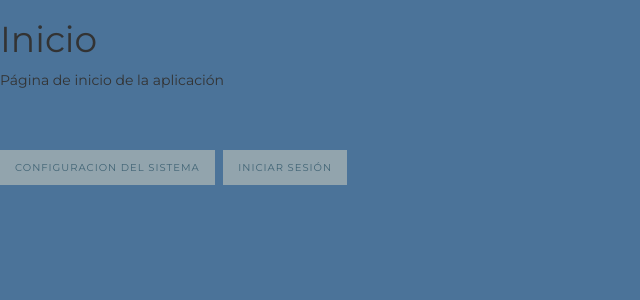
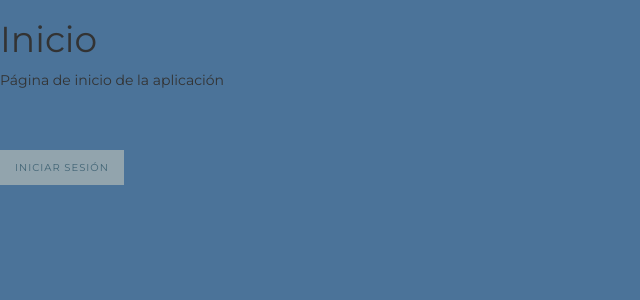
Before and after one commit to andr-vg/InundacionesLP, a Flask app: page / in a window 1280 px wide. Shown: the top 300 px of the page, without its empty margins (0-640 px from the left). Run offline with Flask 2, Linux system fonts and the light colour scheme; some libraries are stand-ins or nearby versions.

Commit message:
acceso config si inicio sesion

```diff
--- a/app/templates/home.html
+++ b/app/templates/home.html
@@ -6,8 +6,8 @@
 {% block content %}
   <h1>Inicio</h1>
   <p>Página de inicio de la aplicación</p>
-  <a href="{{ url_for('configuration_update') }}" class="link">Configuracion del sistema</a>
   {% if is_authenticated(session) %}
+    <a href="{{ url_for('configuration_update') }}" class="link">Configuracion del sistema</a>
     <a href="{{ url_for('user_index') }}" class="link">Usuarios</a>
     <a href="{{ url_for('puntos_encuentro_index') }}" class="link">Puntos de encuentro</a>
     <a href="{{ url_for('auth_logout') }}" class="link">Cerrar sesión</a>
```
